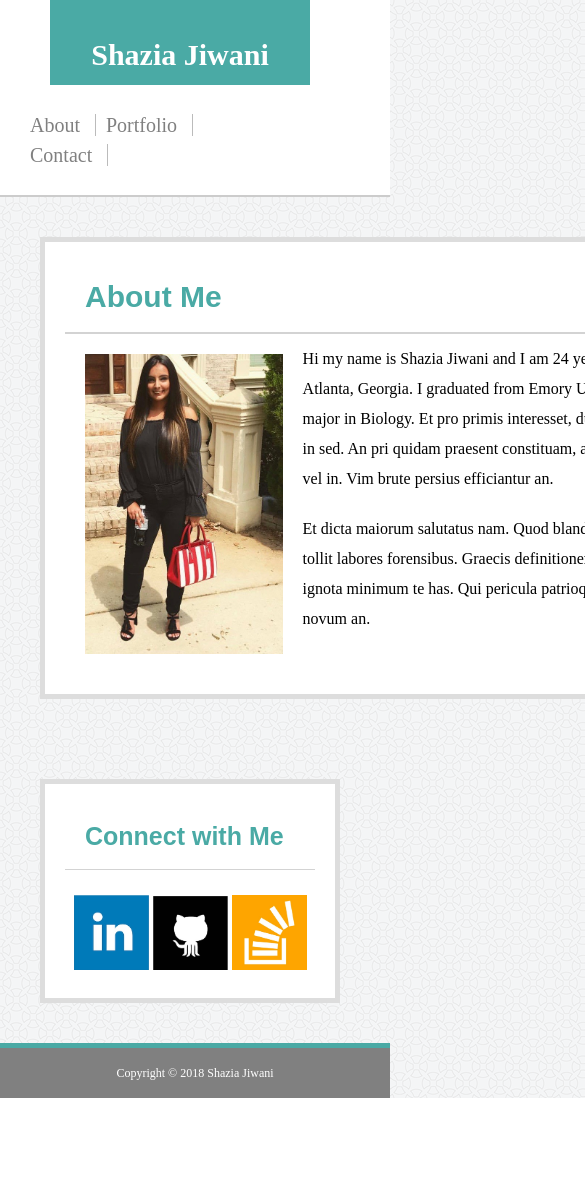
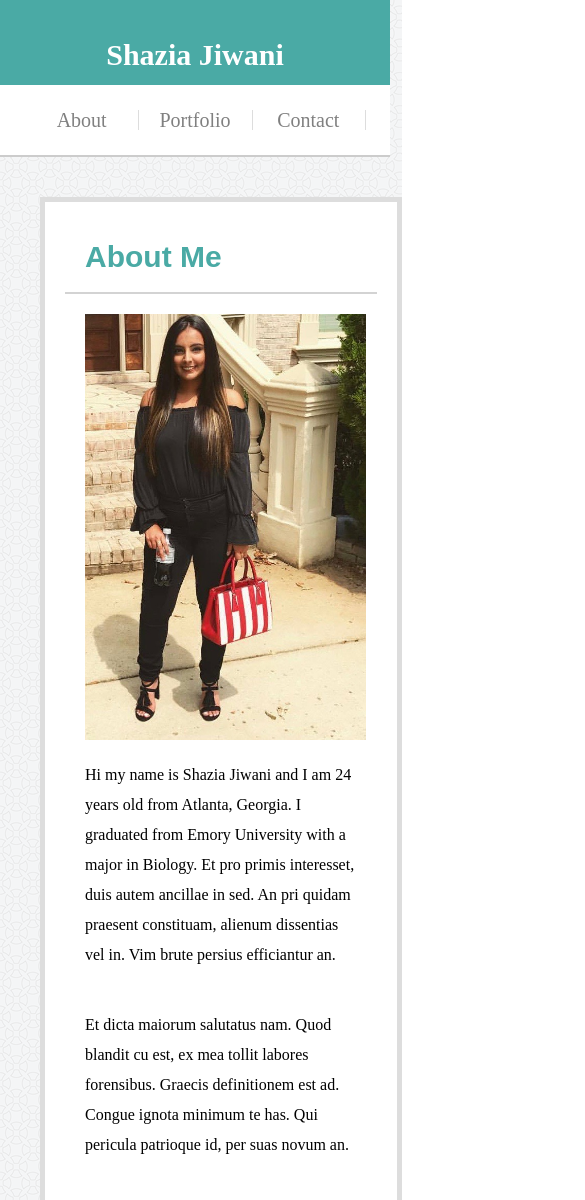
Before and after one commit to jshazia/Responsive-Portfolio, a plain HTML site: page index.html in a window 390 px wide. Shown: the top 1200 px of the page, 585 px wide, since content can reach past the window. Before the commit the page ends 1098 px from the top, so only its background shows below. Drawn offline with Linux system fonts and the light colour scheme.

Commit message:
640px 768px and 980px responsive

```diff
--- a/assets/css/style.css
+++ b/assets/css/style.css
@@ -6,7 +6,6 @@ header {
     color: gray;
     border-bottom: 2px solid #cccccc;
     margin: 0px;
-    width: 100%;
 
 }
 
@@ -34,22 +33,16 @@ h1{
     color: white;
     text-align: center;
     background: #4aaaa5;
-    width: 180px;
     height: 5px;
     float: left;
-    margin: 0px auto;
-    margin-left: 50px;
 }
+
 ul {
     font-family: "Times New Roman";
-    margin-right: 120px;
-    display: inline;
-    list-style-type: none;
     float: right;
     font-size: 20px;
     color: white;
     text-align: center;
-    position: relative;
     padding: 25px;
 
 }
@@ -63,10 +56,13 @@ li {
 
 
 .header_links a{
+    margin: 0px 15px 0px 15px;
     color: gray;
     text-decoration: none;
-    text-align: left;
+    text-align: center;
     border-right: 1px solid #bbb;
+    float: left;
+    width: 100%;
 }
 
 .header_links a:hover
@@ -75,6 +71,10 @@ li {
     color:  #4aaaa5;
 }
 
+.portfolio_content {
+    padding: 0px;
+    margin: 0px;
+}
 
 h2 {
     font-size: 30px;
@@ -93,6 +93,7 @@ h2 {
 }
 
 #me{
+    width: 30%;
     float: left;
     padding: 20px;
 }
@@ -165,37 +166,215 @@ input[type=submit] {
 
     width: 270px;
     background: #ffffff;
-    float: left;
+    float: right;
     border: 5px solid #dddddd;
-    margin: 40px;
+    margin: 20px;
     padding: 10px;
 
 
 }
 
-
 .content{
-             width: 650px;
+    width: 50%;
     background: #ffffff;
     border: 5px solid #dddddd;
     height: auto;
-             margin: 40px auto;
-             margin-left: 40px;
+    margin: 40px;
     float: left;
     padding: 20px;
 
 }
-
-
-
-
-
-
-
-
 
 .clearfix::after {
     content: "";
     display: block;
     clear: both;
 }
+
+@media (max-width: 980px) {
+    .header_links a {
+        margin: 0px 15px 0px 15px;
+        width: 100%;
+        text-align: center;
+        float: left;
+    }
+
+    #me {
+        width: 90%;
+        height: 90%;
+    }
+
+    .content {
+        float: left;
+        width: 50%;
+        margin: 40px 20px 40px 20px;
+    }
+
+    h3 {
+        font-size: 19px;
+        text-align: left;
+    }
+
+    .aside img {
+        width: 30%;
+    }
+
+    .aside {
+        width: 28%;
+        float: right;
+        margin: 40px 30px 0px 0px;
+        padding: 0px;
+    }
+
+    .connectcontent {
+        padding: 5px;
+    }
+}
+
+
+@media (max-width: 768px) {
+
+    h1 {
+        float: left;
+    }
+
+    .header_links a {
+
+        float: left;
+        padding: 0px;
+        margin: 0px 15px 0px 15px;
+        width: 100%;
+        text-align: center;
+    }
+
+    .portfolio_content li {
+        padding: 0px;
+        margin: 0px;
+        width: 50%;
+        display: block;
+
+    }
+
+    .portfolio_content img{
+
+        margin: 0px;
+        padding: 0px;
+        width: 100%;
+        display: block;
+        text-align: left;
+
+    }
+    .portfolio_content a{
+
+        width: 90%;
+        padding: 0px;
+        display: block;
+        margin: 10px 0px 10px 0px;
+        text-align: left;
+    }
+
+    .content {
+        width: 80%;
+        margin: 40px;
+        padding: 20px;
+    }
+    #me {
+
+        width: 40%;
+        height: 40%;
+        padding: 20px;
+    }
+
+    .aside img {
+        width: 20%;
+    }
+
+    .aside {
+        float: left;
+        width: 86%;
+        margin: 40px;
+    }
+
+    h3 {
+        text-align: center;
+        font-size: 25px;
+    }
+
+
+
+}
+
+@media (max-width: 640px) {
+
+
+    h1 {
+        width: 100%;
+        padding: 40px 0px 40px 0px;
+    }
+
+
+    .header_links a{
+        display: table;
+        table-layout: fixed;
+        padding: 0px;
+        margin-left: 0px;
+        width: 100%;
+        text-align: center;
+        float: none;
+        border-right: 1px solid #dddddd;
+    }
+
+    .header_links  li{
+        display: table-cell;
+        text-align: center;
+        padding: 0px;
+        margin: 0px;
+        float: none;
+
+
+    }
+
+    .portfolio_content img{
+        width: 100%;
+        padding: 20px 0px 20px 0px;
+        margin: 0px;
+    }
+
+    .portfolio_content li {
+        width: 100%;
+        margin: 0px;
+    }
+    .content {
+        padding: 20px;
+        width: 80%;
+        margin: 40px;
+    }
+
+    #me {
+        width: 90%;
+        height: 90%;
+    }
+
+    p {
+        padding: 20px;
+    }
+
+    footer {
+        padding: 20px;
+    }
+
+    .aside img {
+        width: 20%;
+    }
+
+    .aside {
+        width: 86%;
+        margin: 40px;
+    }
+
+    h3 {
+        text-align: center;
+    }
+
+
+}
--- a/index.html
+++ b/index.html
@@ -5,29 +5,34 @@
     <title>Shazia Jiwani</title>
     <link rel="stylesheet" type="text/css" href="assets/css/reset.css">
     <link rel="stylesheet" type="text/css" href="assets/css/style.css">
+    <meta name="viewport" content="width=device-width, initial-scale=1.0">
 
 </head>
 <body background="assets/images/circles-light.png">
 
+
 <header>
+
     <div class="clearfix">
         <h1>Shazia Jiwani</h1>
 
-<div class="header_links">
+
+        <div class="header_links"><nav>
             <ul>
 
-            <li>  <a href="index.html">About  &nbsp;&nbsp;</a></li>
-            <li><a href="portfolio.html"> Portfolio &nbsp;&nbsp; </a></li>
-            <li id="last"><a href="contact.html">Contact &nbsp;&nbsp;</a></li>
+                <li id="about">  <a href="index.html">About</a></li>
+                <li id="portfolio"><a href="portfolio.html"> Portfolio</a></li>
+                <li id="contact"><a href="contact.html">Contact</a></li>
 
             </ul>
+        </nav>
         </div>
 </header>
 
 <div class="content">
 
     <h2>About Me</h2>
-<img id="me" src="assets/images/shazia.jpg" height=300">
+    <img id="me" src="assets/images/shazia.jpg">
 
     <p id="p1">
         Hi my name is Shazia Jiwani and I am 24 years old from Atlanta, Georgia. I graduated from Emory University with a major in Biology. Et pro primis interesset, duis autem ancillae in sed. An pri quidam praesent constituam, alienum dissentias vel in. Vim brute persius efficiantur an.
```
Also changed, not shown: contact.html (+5 -4 lines), portfolio.html (+9 -8 lines). Lines whose indentation alone changed are shown as unchanged.
